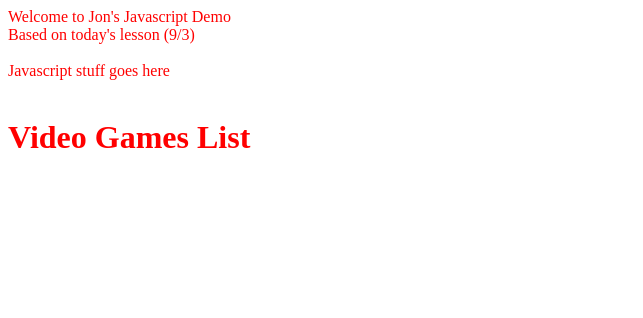
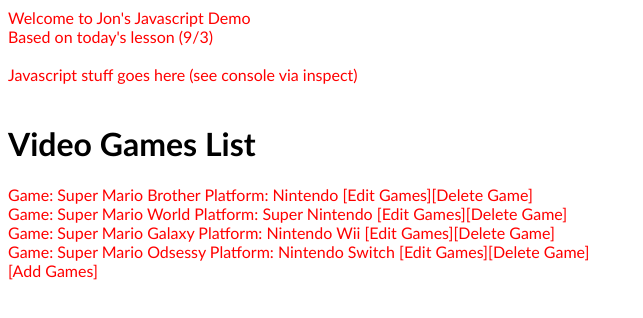
Before and after one commit to kewlguy781/js_demo, a plain HTML site: page index.html in a window 1280 px wide. Shown: the whole page, without its empty margins (0-643 px from the left). Drawn offline with Linux system fonts and the light colour scheme.

Commit message:
Added todo and clean up

```diff
--- a/index.html
+++ b/index.html
@@ -7,7 +7,7 @@
         Welcome to Jon's Javascript Demo<br>
         Based on today's lesson (9/3) <br>
         <br>
-        Javascript stuff goes here<br><br>
+        Javascript stuff goes here (see console via inspect)<br><br>
         <div id="app">
         </div>
     </body>
--- a/index.js
+++ b/index.js
@@ -7,14 +7,40 @@
 //     {title: "Super Mario Odsessy", platform:"Nintendo Switch"},
 // ];
 
+//Main Header
 let state = {
     pageHeader: "Video Games List",
     games: games,
   };
 
+  // List games
+
+  // Rendering all information into "cache" gamestring, then RETURN that will be printed
+  function renderGames() {
+    gamesString = "";
+    state.games.forEach(function (games, index) {
+      gamesString += `<div>
+      Game: ${games.title} Platform: ${games.platform} [Edit Games][Delete Game]
+      </div>`;
+    });
+    //THIS IS A MUST! Return this which will then be printed when called
+    return gamesString;
+  }
+
+  // Add a game to the list
+
+  // Edit a games to the list
+
+  // Delete a game from the list
+
+
+
+
+  //Rendering the main part
   function render() {
     htmlString = `<div>
                   <h1>${state.pageHeader}</h1>
+                  ${renderGames()} [Add Games]
                   </div>`;
 
     document.getElementById("app").innerHTML = htmlString;
--- a/styles.css
+++ b/styles.css
@@ -1 +1,2 @@
-body {color: red}
+body {color: red; font-family: 'Trebuchet MS', 'Lucida Sans Unicode', 'Lucida Grande', 'Lucida Sans', Arial, sans-serif;}
+h1 {color: black}
```
